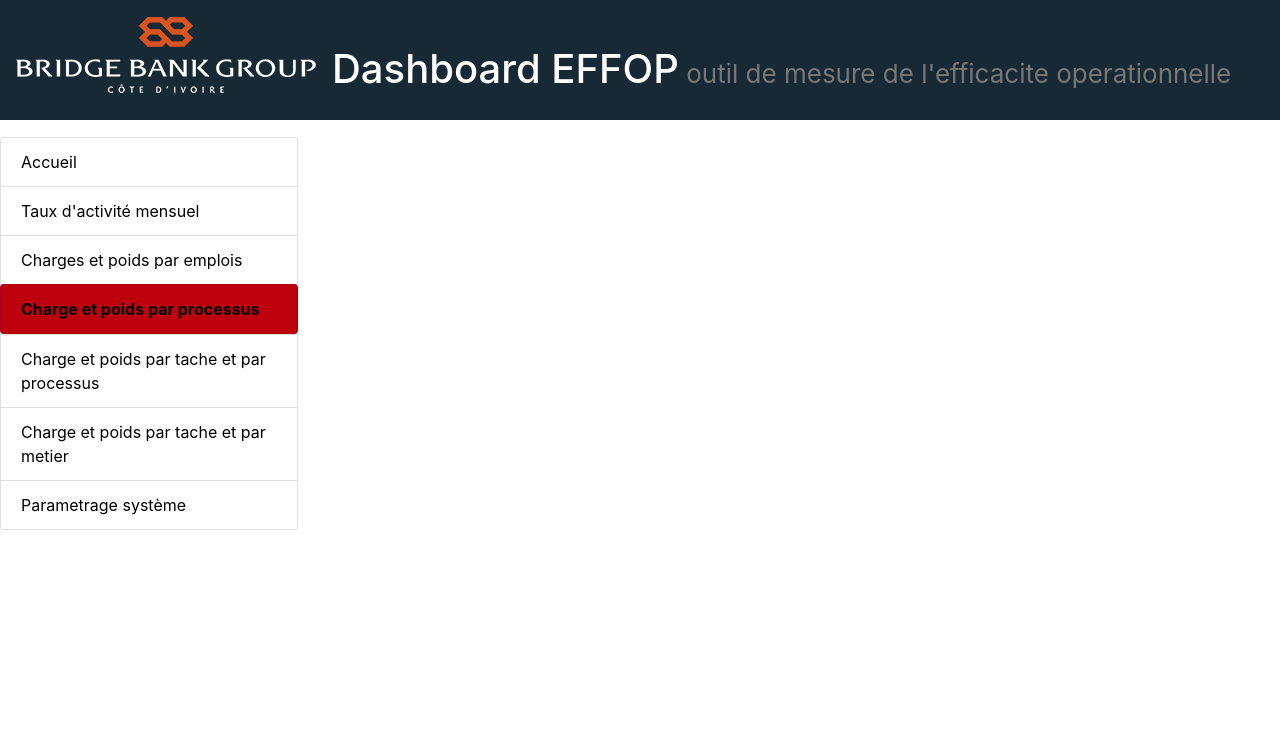
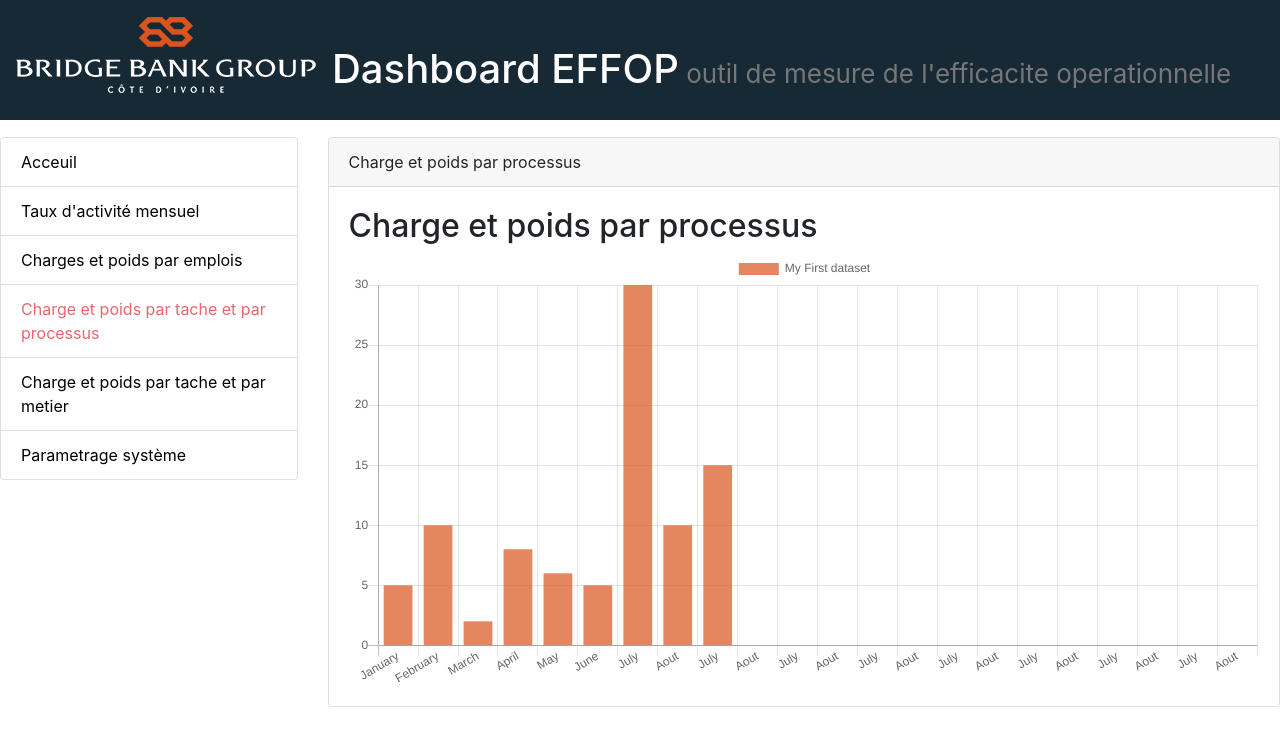
Before and after one commit to maikolfox/reactstrapdash, a React (Create React App) app: page /ChargePoidsProcessus in a window 1280 px wide. Shown: the top 746 px of the page. Built offline with nearby package versions, Linux system fonts and the light colour scheme.

Commit message:
set routing correctly

```diff
--- a/src/App.js
+++ b/src/App.js
@@ -21,7 +21,7 @@
 
      render() {
          return (
-                 <NavBarMain/>
+                <NavBarMain/>
          );
      }
  }
--- /dev/null
+++ b/src/components/chartAsset/BarChart.jsx
@@ -0,0 +1,36 @@
+import React from 'react';
+import {Bar} from 'react-chartjs-2';
+
+const data = {
+  labels: ['January', 'February', 'March', 'April', 'May', 'June', 'July','Aout','July','Aout','July','Aout','July','Aout','July','Aout','July','Aout','July','Aout','July','Aout'],
+  datasets: [
+    {
+      label: 'My First dataset',
+      backgroundColor: 'rgb(217,84,30,0.7)',
+      borderColor: 'rgba(0,0,0,0)',
+      borderWidth: 1,
+      hoverBackgroundColor: 'rgba(23,41,53,1)',
+      hoverBorderColor: 'rgba(0,109,132,1)',
+      data: [5, 10, 2, 8, 6, 5, 30, 10,15]
+    }
+  ]
+};
+
+export default class BarChart extends React.Component
+{
+  render() {
+    return (
+      <div>
+        <h2>{this.props.labelBarChart}</h2>
+        <Bar
+          data={data}
+          width={21}
+          height={10}
+          options={{
+            maintainAspectRatio: true
+          }}
+        />
+      </div>
+    );
+  }
+};
--- a/src/components/chartAsset/LineChart.jsx
+++ b/src/components/chartAsset/LineChart.jsx
@@ -300,7 +300,8 @@ class LineChart extends Component {
 
         </Form>
         <h2 >Courbe du Taux d'activité</h2>
-        <Line ref="chart" data={this.state.dataToSend} />
+        <Line ref="chart" width={8}
+          height={3} data={this.state.dataToSend} />
         <Button  onClick={this.handleDownload} id="ButtonTelecharger" hidden={!(this.state.mfIsSet && this.state.mdIsSet && this.state.agIsSet && this.state.anIsSet)  || (this.state.moisDebut>this.state.moisFin)}
             >Telecharger le diagramme</Button>
       </div>
--- a/src/components/css/main.css
+++ b/src/components/css/main.css
@@ -2,6 +2,14 @@
 margin-left: 111167%;
 
 }
+
+.activeNav{color:#eb656e;}
+
+body{
+  overflow-x:hidden;
+
+}
+
 .sideHeader  {
 
     background-color: #be000e;
--- /dev/null
+++ b/src/components/mainContent/ChargePoidsEmplois.jsx
@@ -0,0 +1,14 @@
+import React from 'react';
+import BarChart from '../chartAsset/BarChart'
+import { CardBody, Card, CardHeader } from "reactstrap";
+
+export default class ChargePoidsEmplois extends React.Component {
+    render() {
+      return (<Card>
+        <CardHeader>Charge et poids par processus</CardHeader>
+        <CardBody>
+          <BarChart labelBarChart="Charge et poids par emplois"/>
+        </CardBody>
+      </Card>)
+    }
+}
--- /dev/null
+++ b/src/components/mainContent/ChargePoidsProcessus.jsx
@@ -0,0 +1,14 @@
+import React from 'react';
+import BarChart from '../chartAsset/BarChart'
+import { CardBody, Card, CardHeader } from "reactstrap";
+
+export default class ChargePoidsProcessus extends React.Component {
+    render() {
+      return (<Card>
+        <CardHeader>Charge et poids par processus</CardHeader>
+        <CardBody>
+          <BarChart labelBarChart="Charge et poids par processus"/>
+        </CardBody>
+      </Card>)
+    }
+}
--- /dev/null
+++ b/src/components/mainContent/ChargePoidsTacheMetier.jsx
@@ -0,0 +1,14 @@
+import React from 'react';
+import BarChart from '../chartAsset/BarChart'
+import { CardBody, Card, CardHeader } from "reactstrap";
+
+export default class ChargePoidsTacheMetier extends React.Component {
+    render() {
+      return (<Card>
+        <CardHeader>Charge et poids par processus</CardHeader>
+        <CardBody>
+          <BarChart labelBarChart="Charge et poids par processus"/>
+        </CardBody>
+      </Card>)
+    }
+}
--- /dev/null
+++ b/src/components/mainContent/ChargePoidsTacheProcessus.jsx
@@ -0,0 +1,14 @@
+import React from 'react';
+import BarChart from '../chartAsset/BarChart'
+import { CardBody, Card, CardHeader } from "reactstrap";
+
+export default class ChargePoidsTacheProcessus extends React.Component {
+    render() {
+      return (<Card>
+        <CardHeader>Charge et poids par processus</CardHeader>
+        <CardBody>
+          <BarChart labelBarChart="Charge et poids par processus"/>
+        </CardBody>
+      </Card>)
+    }
+}
--- a/src/components/mainContent/ParametreTab.jsx
+++ b/src/components/mainContent/ParametreTab.jsx
@@ -6,7 +6,6 @@ import EnrgMarcheModal from '../modalParametre/EnrgMarcheModal';
 import EnrgTachModal from '../modalParametre/EnrgTachModal';
 import Tableau from '../modalParametre/tableau/TableauMarche';
 import TableauTache from '../modalParametre/tableau/TableauTache';
-
 
 
 
--- a/src/index.js
+++ b/src/index.js
@@ -2,52 +2,78 @@ import React from 'react';
 import ReactDOM from 'react-dom';
 import App from './App';
 
-import { Route,
-  BrowserRouter as Router //Switch
+import {
+  Route,
+  BrowserRouter as Router,
+  NavLink,
+  Switch
 } from 'react-router-dom';
-import
-{
+import {
   Row,
   Col,
   ListGroup,
   ListGroupItem,
+
 }
   from "reactstrap";
 import "bootstrap/dist/css/bootstrap.min.css";
 import "./components/css/main.css";
 import TauxDactivite from './components/mainContent/TauxDactivite.jsx';
 import ParametreTab from './components/mainContent/ParametreTab';
-
+// import ChargePoidsEmplois from './components/mainContent/ChargePoidsEmplois';
+// import ChargePoidsTacheMetier from './components/mainContent/ChargePoidsTacheMetier';
+// import ChargePoidsTacheProcessus from './components/mainContent/ChargePoidsTacheProcessus';
+import ChargePoidsProcessus from './components/mainContent/ChargePoidsProcessus';
+import classnames from 'classnames';
 
 //import { createBrowserHistory } from "history";
 // import indexRoutes from "./route/index.jsx";
-function hello(){
-return(<h1>Bienvenu sur votre application</h1>)
+function hello() {
+  return (<h1>Bienvenu sur votre application</h1>)
 
 }
+const Notfound = () => <h1>Page en construction</h1>
+
+
+
 const routing = (
 
   <Router>
-     <App/>
+    <App />
     <Row>
-         <Col md={{ size:3 , order: 0, offset: 0 }}>
+      <Col md={{ size: 3, order: 0, offset: 0 }}>
         <ListGroup >
-              <ListGroupItem tag="a" href="/acceuil">Accueil</ListGroupItem>
-              <ListGroupItem tag="a" href="/TauxDactivite">Taux d'activité mensuel</ListGroupItem>
-              <ListGroupItem tag="a" href="/">Charges et poids par emplois</ListGroupItem>
-             <div> <ListGroupItem className='sideHeader' tag="a" href="/contact">Charge et poids par processus</ListGroupItem></div>
-              <ListGroupItem tag="a" href="/">Charge et poids par tache et par processus</ListGroupItem>
-              <ListGroupItem tag="a" href="/">Charge et poids par tache et par metier</ListGroupItem>
-              <ListGroupItem tag="a" href="/ParametreTab">Parametrage système</ListGroupItem>
+
+          <ListGroupItem >
+            <NavLink exact activeClassName="activeNav" to="/">Acceuil</NavLink>
+          </ListGroupItem>
+          <ListGroupItem >
+            <NavLink exact activeClassName="activeNav" to="/TauxDactivite">Taux d'activité mensuel</NavLink>
+          </ListGroupItem>
+          <ListGroupItem >
+            <NavLink exact activeClassName="activeNav" to="/ChargePoidsEmplois">Charges et poids par emplois</NavLink>
+          </ListGroupItem>
+          <ListGroupItem >
+            <NavLink exact activeClassName="activeNav" to="/ChargePoidsProcessus">Charge et poids par tache et par processus</NavLink>
+          </ListGroupItem>
+          <ListGroupItem >
+            <NavLink exact activeClassName="activeNav" to="/ChargerPoidsMetier">Charge et poids par tache et par metier</NavLink>
+          </ListGroupItem>
+          <ListGroupItem >
+            <NavLink exact activeClassName="activeNav" to="/ParametreTab">Parametrage système</NavLink>
+          </ListGroupItem>
         </ListGroup>
       </Col>
       <Col md="9">
-         <Route path="/TauxDactivite" component={TauxDactivite} />
-         <Col md="9"> <Route path="/ParametreTab" component={ParametreTab}/></Col>
-         <Col md="9"> <Route path="/acceuil" component={hello}/></Col>
-
+        <Switch>
+          <Route path="/ParametreTab" component={ParametreTab} />
+          <Route exact path="/TauxDactivite" component={TauxDactivite} />
+          <Route exact path="/" component={hello} />
+          <Route path="/ChargePoidsProcessus" component={ChargePoidsProcessus} />
+          <Route component={Notfound} />
+        </Switch>
       </Col>
-
     </Row>
   </Router>)
+
 ReactDOM.render(routing, document.getElementById('root'));
```
Lines whose indentation alone changed are shown as unchanged.
